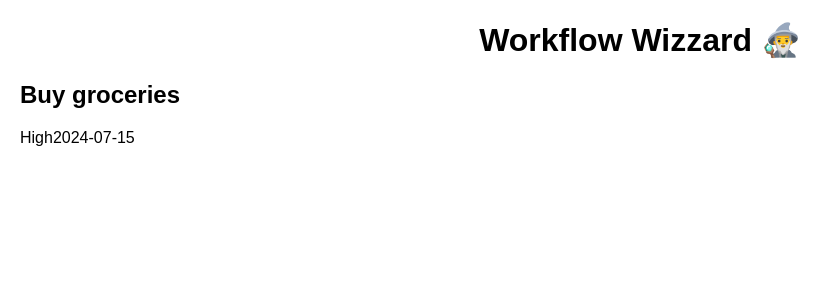
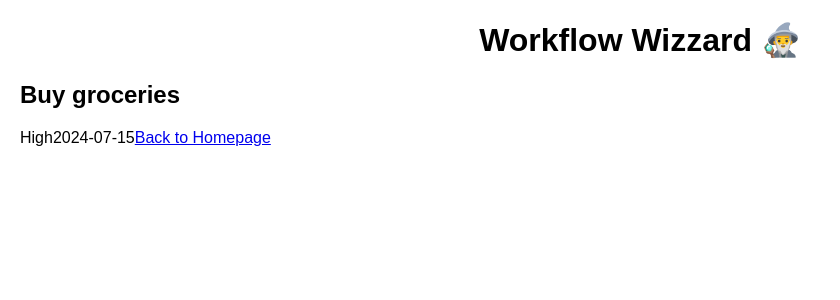
Before and after one commit to juliabellmann/workflow-wizard, a Next.js app: page /task/1 in a window 1280 px wide. Shown: the top 300 px of the page, without its empty margins (0-840 px from the left). Built offline with nearby package versions, Linux system fonts and the light colour scheme.

Commit message:
add link back to homepage

```diff
--- /dev/null
+++ b/components/ButtonBack.js
@@ -0,0 +1,9 @@
+import Link from "next/link";
+
+export default function ButtonBack() {
+    return (
+        <>
+        <Link href="/" aria-label="Link back to homepage">Back to Homepage</Link>
+        </>
+    );
+}
--- a/pages/task/[id].js
+++ b/pages/task/[id].js
@@ -1,3 +1,4 @@
+import ButtonBack from "@/components/ButtonBack";
 import { useRouter } from "next/router";
 
 export default function TaskDetails({ tasks }) {
@@ -20,6 +21,7 @@ export default function TaskDetails({ tasks }) {
             <p>{taskData.description}</p>
             <span>{taskData.priority}</span>
             <span>{taskData.dueDate}</span>
+            <ButtonBack></ButtonBack>
         </>
     )
 
```
